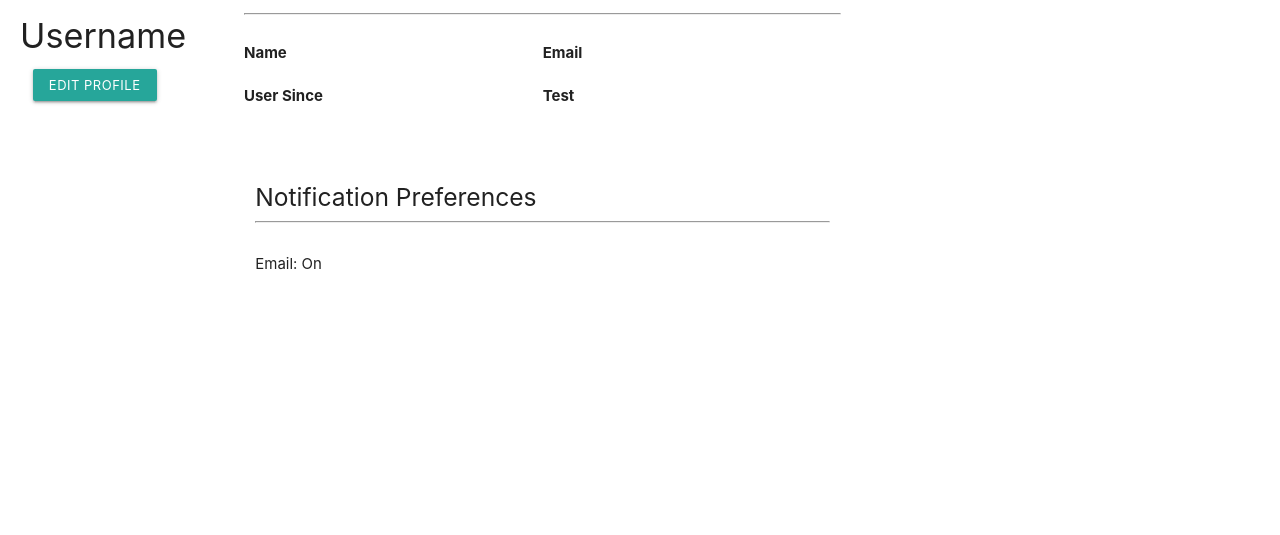
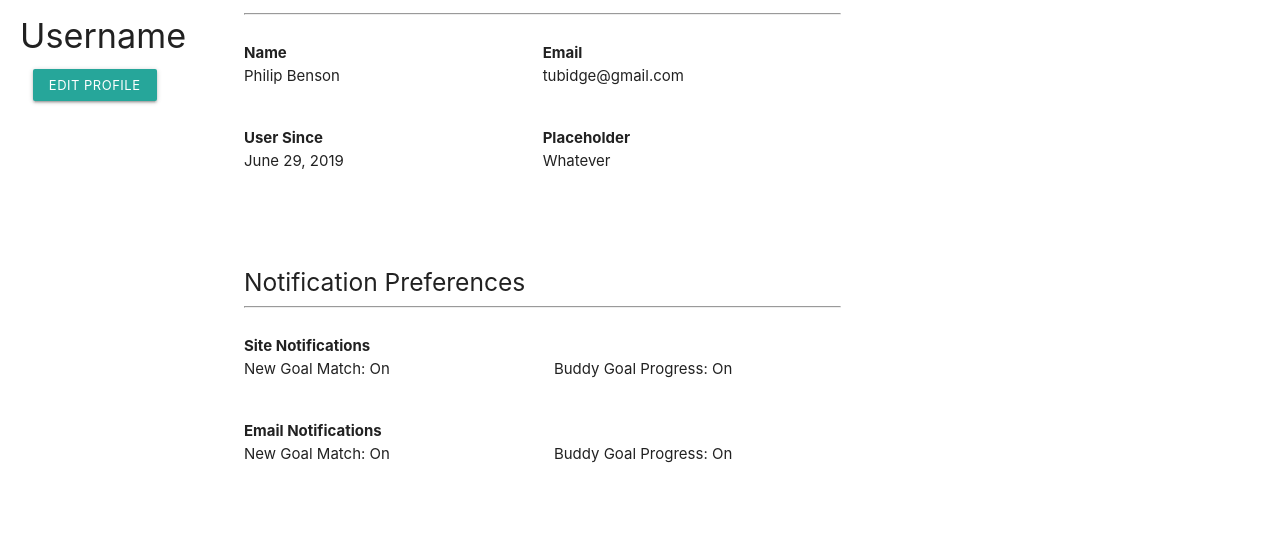
Before and after one commit to tubidge/Project3-test, a React (Create React App) app: page / in a window 1280 px wide. Shown: the part 208-743 px from the top of the page. Built offline with nearby package versions, Linux system fonts and the light colour scheme.

Commit message:
basic profile view done

```diff
--- a/src/components/Footer/style.css
+++ b/src/components/Footer/style.css
@@ -1,5 +1,5 @@
 .footer {
-    position: absolute;
+    position: fixed;
     bottom: 0;
     width: 100%;
     height: 40px;
--- a/src/components/ProfileView/index.js
+++ b/src/components/ProfileView/index.js
@@ -17,7 +17,6 @@ function ProfileView() {
                         </div>
                     </div>
                 </div>
-                <div className="info-container">
                 <div className="col s8 offset-s1">
                     <div className="row top-row" />
                     <div className="row">
@@ -28,17 +27,36 @@ function ProfileView() {
                         <div className="col s6">
                             <div className="row">
                                 <b>Name</b>
+                                <div className="row">
+                                    <div className="col sm-6">
+                                        Philip Benson
+                                    </div>
+                                </div>
                             </div>
                             <div className="row">
                                 <b>User Since</b>
+                                <div className="row">
+                                    <div className="col sm-6">
+                                        June 29, 2019
+                                    </div>
+                                </div>
                             </div>
                         </div>
                         <div className="col s6">
                             <div className="row">
                                 <b>Email</b>
+                                <div className="row">
+                                    <div className="col sm-6">
+                                        tubidge@gmail.com
+                                    </div>
+                                </div>
                             </div>
                             <div className="row">
-                                    <b>Test</b>
+                                <b>Placeholder</b>
+                                <div className="row">
+                                    <div className="col sm-6">
+                                        Whatever
+                                    </div>
                                 </div>
                             </div>
                         </div>
@@ -49,11 +67,31 @@ function ProfileView() {
             <div className="row">
                 <div className="col s2" />
                 <div className="col s8 offset-s1">
-                    <div className="Row">
+                    <div className="row">
                         <h5>Notification Preferences</h5>
                         <hr />
-                        <br />
-                        Email: On
+                    </div>
+                    <div className="row">
+                        <b>Site Notifications</b>
+                        <div className="row">
+                            <div className="col s6">
+                                <span>New Goal Match: On</span>
+                            </div>
+                            <div className="col s6">
+                                <span>Buddy Goal Progress: On</span>
+                            </div>
+                        </div>
+                    </div>
+                    <div className="row">
+                        <b>Email Notifications</b>
+                        <div className="row">
+                            <div className="col s6">
+                                <span>New Goal Match: On</span>
+                            </div>
+                            <div className="col s6">
+                                <span>Buddy Goal Progress: On</span>
+                            </div>
+                        </div>
                     </div>
                 </div>
             </div>
--- a/src/components/ProfileView/style.css
+++ b/src/components/ProfileView/style.css
@@ -12,10 +12,6 @@ h4.profile-name {
     text-align: center;
 }
 
-.info-container {
-    background-color: rgb(232, 235, 238);
-
-}
 .top-row {
     height: 80px;
 }
```
Also changed, not shown: src/components/ProfileEdit/index.js (added). Lines whose indentation alone changed are shown as unchanged.
